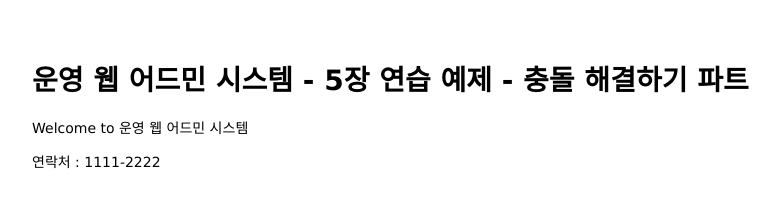
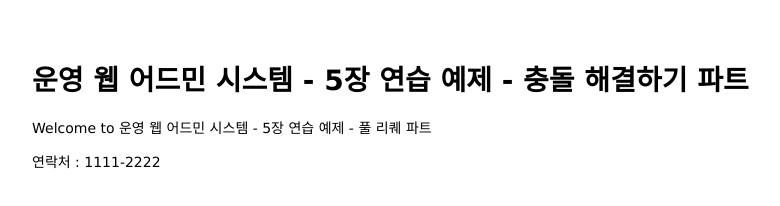
Before and after one commit to YunDaHyee/mastering-git-github-practice, a website: page public/index.html in a window 1280 px wide. Shown: the whole page, without its empty margins (26-806 px from the left). Drawn offline with Linux system fonts and the light colour scheme.

Commit message:
Change body

```diff
--- a/public/index.html
+++ b/public/index.html
@@ -7,7 +7,7 @@
 
 <body>
   <h1>운영 웹 어드민 시스템 - 5장 연습 예제 - 충돌 해결하기 파트</h1>
-  <p>Welcome to 운영 웹 어드민 시스템</p>
+  <p>Welcome to 운영 웹 어드민 시스템 - 5장 연습 예제 - 풀 리퀘 파트</p>
 </body>
 
 <footer>
```
